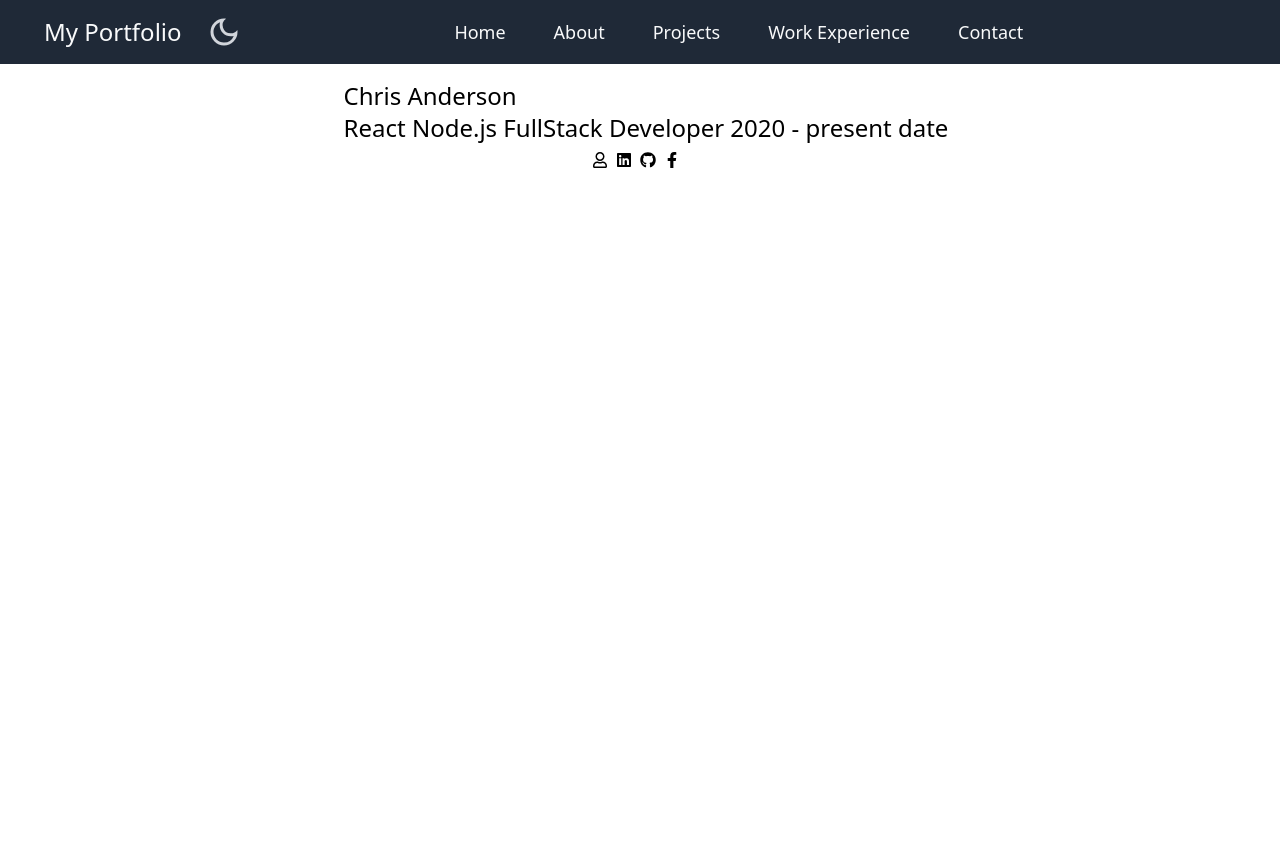
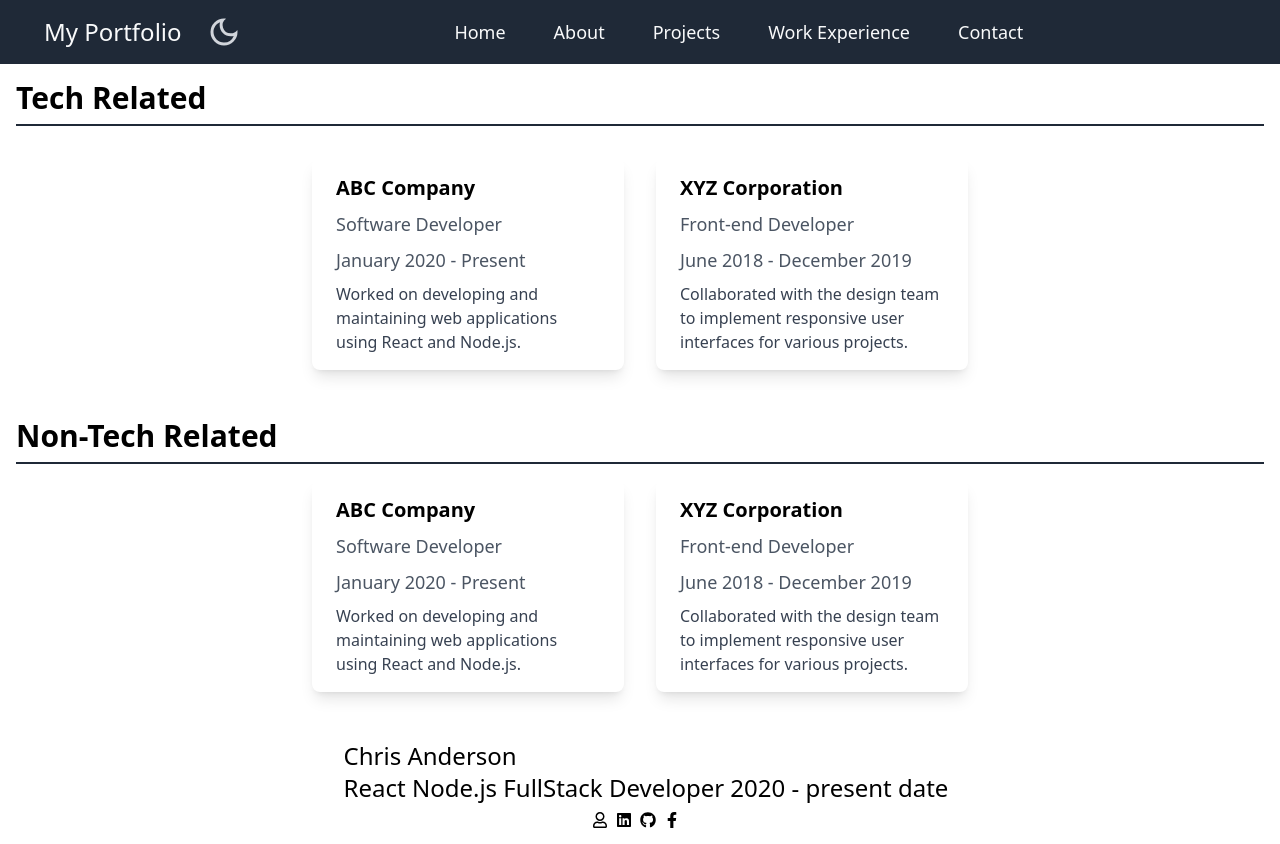
Before and after one commit to bojeans/CRA-portfolio, a React (Create React App) app in the folder app/: page /work-experience in a window 1280 px wide. Before the commit the page ends 800 px from the top, so only its background shows below. Built offline with nearby package versions, Linux system fonts and the light colour scheme; no server answers.

Commit message:
styling work experience components

```diff
--- a/app/src/components/WorkExperience.js
+++ b/app/src/components/WorkExperience.js
@@ -1,11 +1,48 @@
+import React from "react";
 import NavBar from "./NavBar";
 import Footer from "./Footer";
+import WorkExperienceCard from "./WorkExperienceCard";
 
 const WorkExperience = () => {
   return (
     <>
       <NavBar />
-
+      <div className="container mx-auto p-4">
+        <h2 className="text-3xl font-bold mb-4 border-b-2 border-gray-800 pb-2">
+          Tech Related
+        </h2>
+        <div className="flex flex-wrap justify-center">
+          <WorkExperienceCard
+            company="ABC Company"
+            position="Software Developer"
+            date="January 2020 - Present"
+            description="Worked on developing and maintaining web applications using React and Node.js."
+          />
+          <WorkExperienceCard
+            company="XYZ Corporation"
+            position="Front-end Developer"
+            date="June 2018 - December 2019"
+            description="Collaborated with the design team to implement responsive user interfaces for various projects."
+          />
+        </div>
+        <h2 className="text-3xl font-bold mt-8 border-b-2 border-gray-800 pb-2">
+          Non-Tech Related
+        </h2>
+        <div className="flex flex-wrap justify-center">
+          <WorkExperienceCard
+            company="ABC Company"
+            position="Software Developer"
+            date="January 2020 - Present"
+            description="Worked on developing and maintaining web applications using React and Node.js."
+          />
+          <WorkExperienceCard
+            company="XYZ Corporation"
+            position="Front-end Developer"
+            date="June 2018 - December 2019"
+            description="Collaborated with the design team to implement responsive user interfaces for various projects."
+          />
+        </div>
+      </div>
       <Footer />
     </>
   );
--- /dev/null
+++ b/app/src/components/WorkExperienceCard.js
@@ -0,0 +1,16 @@
+import React from "react";
+
+const WorkExperienceCard = ({ company, position, date, description }) => {
+  return (
+    <div className="bg-white rounded-lg overflow-hidden shadow-lg m-4 sm:w-1/2 lg:w-1/3 xl:w-1/4">
+      <div className="px-6 py-4">
+        <h5 className="font-bold text-xl mb-2">{company}</h5>
+        <h6 className="text-gray-600 text-lg mb-2">{position}</h6>
+        <h6 className="text-gray-600 text-lg mb-2">{date}</h6>
+        <p className="text-gray-700 text-base">{description}</p>
+      </div>
+    </div>
+  );
+};
+
+export default WorkExperienceCard;
```
